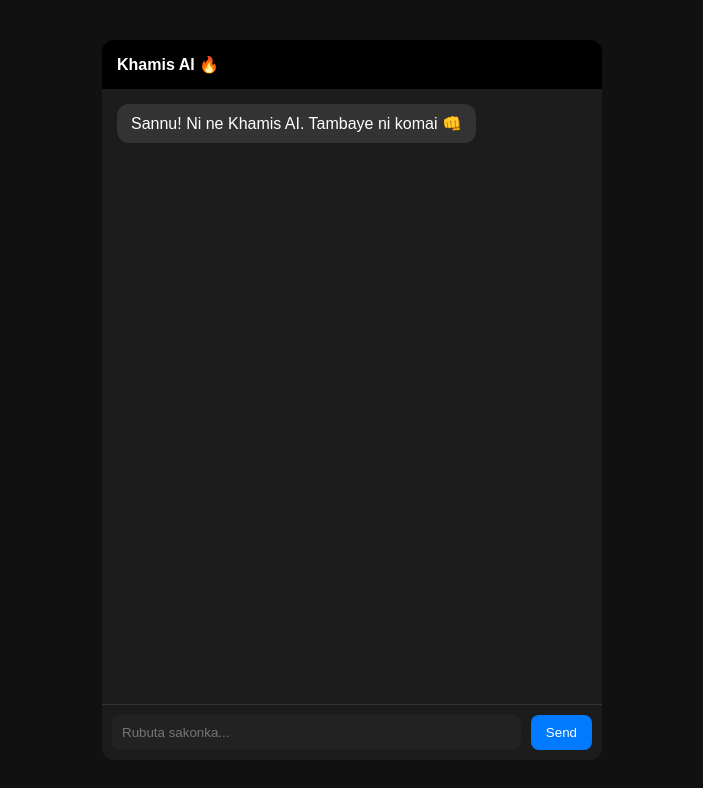
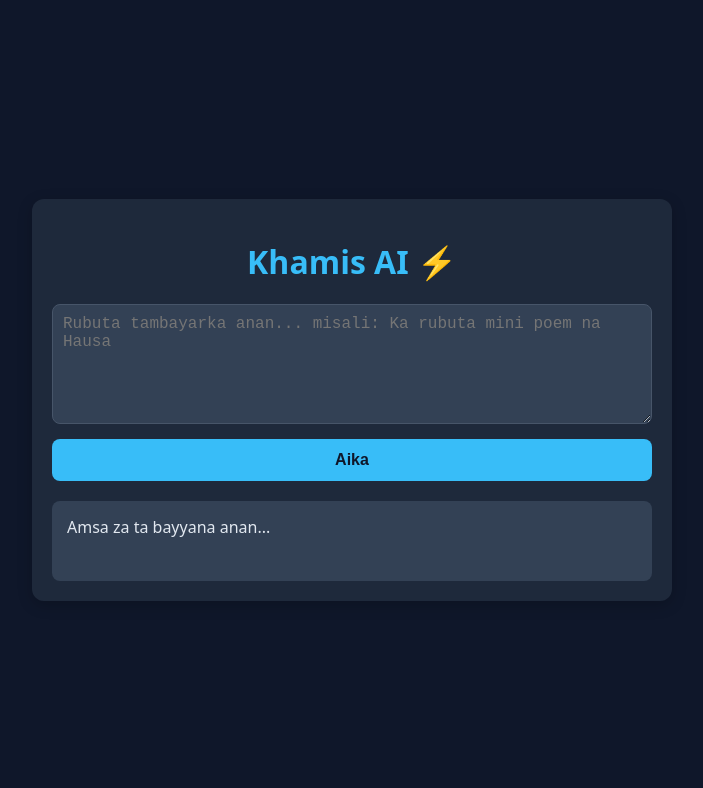
Before and after one commit to whitehatkhamis/khamis-ai-, a website: page index.html in a window 1280 px wide. Shown: the whole page, without its empty margins (288-991 px from the left). Drawn offline with Linux system fonts and the light colour scheme.

Commit message:
Revamp Khamis AI interface and functionality

```diff
--- a/index.html
+++ b/index.html
@@ -3,72 +3,101 @@
 <head>
   <meta charset="UTF-8">
   <meta name="viewport" content="width=device-width, initial-scale=1.0">
-<title>Khamis AI</title>
+  <title>Khamis AI - OpenRouter</title>
   <style>
-  body { font-family: sans-serif; background: #111; color: #fff; display: flex; justify-content: center; align-items: center; height: 100vh; margin: 0; }
- .chat { width: 100%; max-width: 500px; height: 90vh; background: #1c1c1c; border-radius: 12px; display: flex; flex-direction: column; }
- .header { padding: 15px; background: #000; border-radius: 12px 12px 0 0; font-weight: bold; }
- .msgs { flex: 1; overflow-y: auto; padding: 15px; display: flex; flex-direction: column; gap: 10px; }
- .msg { padding: 10px 14px; border-radius: 12px; max-width: 80%; }
- .user { background: #007aff; align-self: flex-end; }
- .bot { background: #333; align-self: flex-start; }
- .input { display: flex; padding: 10px; border-top: 1px solid #333; }
- .input input { flex: 1; padding: 10px; border: none; background: #222; color: #fff; border-radius: 8px; }
- .input button { margin-left: 10px; padding: 10px 15px; border: none; background: #007aff; color: #fff; border-radius: 8px; cursor: pointer; }
+    body {
+      font-family: system-ui, sans-serif;
+      background: #0f172a;
+      color: #e2e8f0;
+      display: flex;
+      justify-content: center;
+      align-items: center;
+      height: 100vh;
+      margin: 0;
+    }
+    .container {
+      width: 90%;
+      max-width: 600px;
+      background: #1e293b;
+      padding: 20px;
+      border-radius: 12px;
+      box-shadow: 0 4px 15px rgba(0,0,0,0.2);
+    }
+    h1 { text-align: center; color: #38bdf8; }
+    textarea {
+      width: 100%;
+      height: 120px;
+      background: #334155;
+      color: #e2e8f0;
+      border: 1px solid #475569;
+      border-radius: 8px;
+      padding: 10px;
+      font-size: 16px;
+      box-sizing: border-box;
+    }
+    button {
+      width: 100%;
+      padding: 12px;
+      background: #38bdf8;
+      color: #0f172a;
+      border: none;
+      border-radius: 8px;
+      font-size: 16px;
+      font-weight: bold;
+      margin-top: 10px;
+      cursor: pointer;
+    }
+    button:disabled { background: #475569; cursor: not-allowed; }
+    #response {
+      margin-top: 20px;
+      background: #334155;
+      padding: 15px;
+      border-radius: 8px;
+      min-height: 50px;
+      white-space: pre-wrap; /* Don sabbin layi suyi aiki */
+    }
   </style>
 </head>
 <body>
-<div class="chat">
-  <div class="header">Khamis AI 🔥</div>
-  <div class="msgs" id="msgs">
-    <div class="msg bot">Sannu! Ni ne Khamis AI. Tambaye ni komai 👊</div>
-  </div>
-  <div class="input">
-    <input id="inp" placeholder="Rubuta sakonka...">
-    <button onclick="send()">Send</button>
-  </div>
+  <div class="container">
+    <h1>Khamis AI ⚡</h1>
+    <textarea id="prompt" placeholder="Rubuta tambayarka anan... misali: Ka rubuta mini poem na Hausa"></textarea>
+    <button id="sendBtn">Aika</button>
+    <div id="response">Amsa za ta bayyana anan...</div>
   </div>
 
   <script>
-const msgs = document.getElementById('msgs');
-const inp = document.getElementById('inp');
+    const promptEl = document.getElementById('prompt');
+    const sendBtn = document.getElementById('sendBtn');
+    const responseEl = document.getElementById('response');
 
-async function send() {
-  const text = inp.value.trim();
-  if (!text) return;
-  addMsg(text, 'user');
-  inp.value = '';
-  addMsg('...', 'bot', true); // Loading
+    sendBtn.addEventListener('click', async () => {
+      const userPrompt = promptEl.value.trim();
+      if (!userPrompt) return;
+
+      sendBtn.disabled = true;
+      responseEl.textContent = 'AI na tunani...';
 
       try {
-    const res = await fetch('/api/gemini', { // Muna magana da Proxy namu
+        const res = await fetch('/api/chat', { // <-- WANNAN YANA MAGANA DA `api/chat.js`
           method: 'POST',
-      headers: {'Content-Type': 'application/json'},
-      body: JSON.stringify({ message: text })
+          headers: { 'Content-Type': 'application/json' },
+          body: JSON.stringify({ prompt: userPrompt })
         });
+
         const data = await res.json();
-    updateLastMsg(data.reply || 'Na samu kuskure 😅');
-  } catch {
-    updateLastMsg('Network Error. Duba intanet naka.');
-  }
+
+        if (!res.ok) {
+            throw new Error(data.error || 'Kuskure ya faru');
         }
 
-function addMsg(text, who, loading=false) {
-  const div = document.createElement('div');
-  div.className = 'msg ' + who;
-  div.textContent = text;
-  if(loading) div.id = 'loading';
-  msgs.appendChild(div);
-  msgs.scrollTop = msgs.scrollHeight;
+        responseEl.textContent = data.text;
+      } catch (error) {
+        responseEl.textContent = 'Kuskure: ' + error.message;
+      } finally {
+        sendBtn.disabled = false;
       }
-function updateLastMsg(text) {
-  const loading = document.getElementById('loading');
-  if(loading) {
-    loading.textContent = text;
-    loading.id = '';
-  }
-}
-inp.addEventListener('keypress', e => { if(e.key === 'Enter') send(); });
+    });
   </script>
 </body>
 </html>
```
Lines whose indentation alone changed are shown as unchanged.
